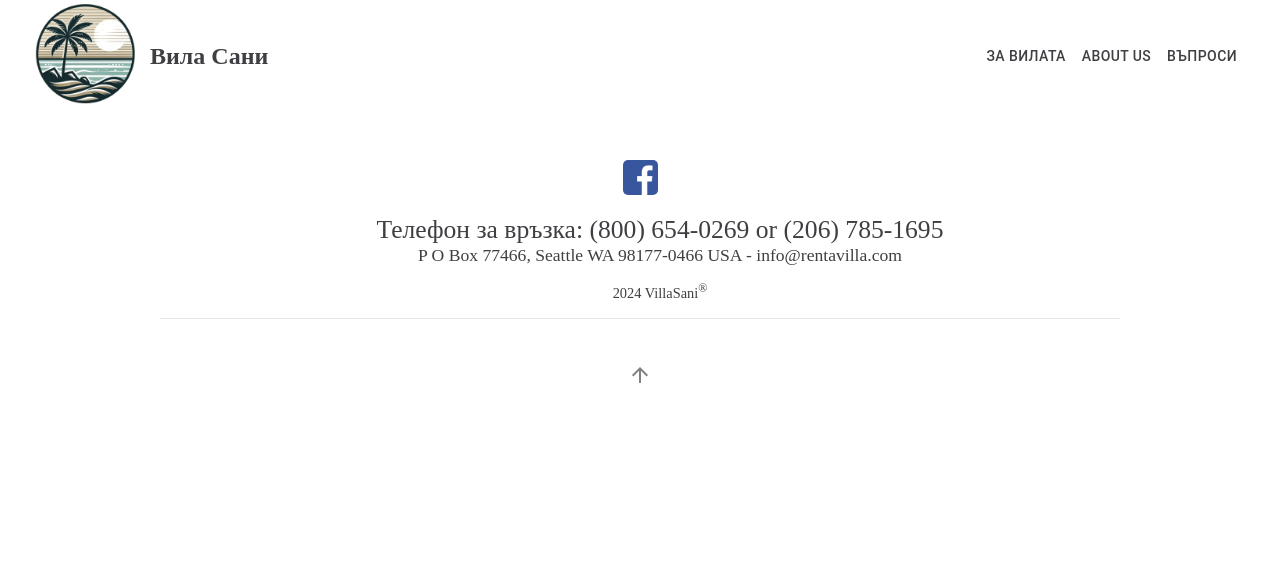
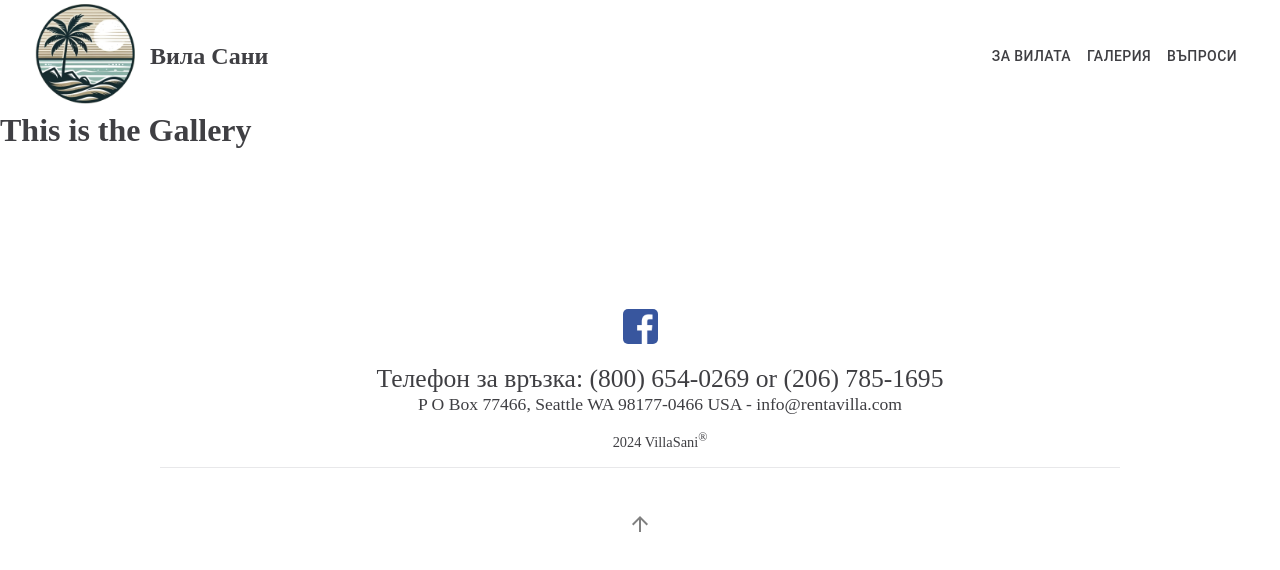
Before and after one commit to rkehadzhiyski/Villa-Sany, a React (Vite) app: page /gallery in a window 1280 px wide. Shown: the top 570 px of the page. Built offline with nearby package versions, Linux system fonts and the light colour scheme.

Commit message:
add gallery component

```diff
--- a/src/App.tsx
+++ b/src/App.tsx
@@ -1,4 +1,5 @@
 import Footer from "./components/footer/Footer";
+import Gallery from "./components/gallery/Gallery";
 import HomePage from "./components/homePage/HomePage";
 import Navigation from "./components/navigation/Navigation"
 import Questions from "./components/questions/Questions";
@@ -19,6 +20,7 @@ function App() {
                 <Route path='/' element={<HomePage />} />
                 <Route path='/questions-and-answers' element={<Questions />} />
                 <Route path='/villa-info' element={<VillaInfo />}></Route>
+                <Route path='/gallery' element={<Gallery />}></Route>
             </Routes>
             <Footer />
         </div>
--- /dev/null
+++ b/src/components/gallery/Gallery.tsx
@@ -0,0 +1,9 @@
+const Gallery = () => {
+    return (
+        <>
+            <h1>This is the Gallery</h1>
+        </>
+    );
+}
+
+export default Gallery;
--- a/src/components/navigation/Navigation.tsx
+++ b/src/components/navigation/Navigation.tsx
@@ -19,9 +19,13 @@ const Navigation = () => {
                         color: '#3f3f43'
                     }} >За Вилата</Button>
                 </Link>
-                <Button sx={{
-                    color: '#3f3f43'
-                }} >About us</Button>
+
+                <Link to='/gallery'>
+                    <Button sx={{
+                        color: '#3f3f43'
+                    }} >Галерия</Button>
+                </Link>
+
                 <Link to='/questions-and-answers'>
                     <Button sx={{ color: '#3f3f43' }}>Въпроси</Button>
                 </Link>
```
